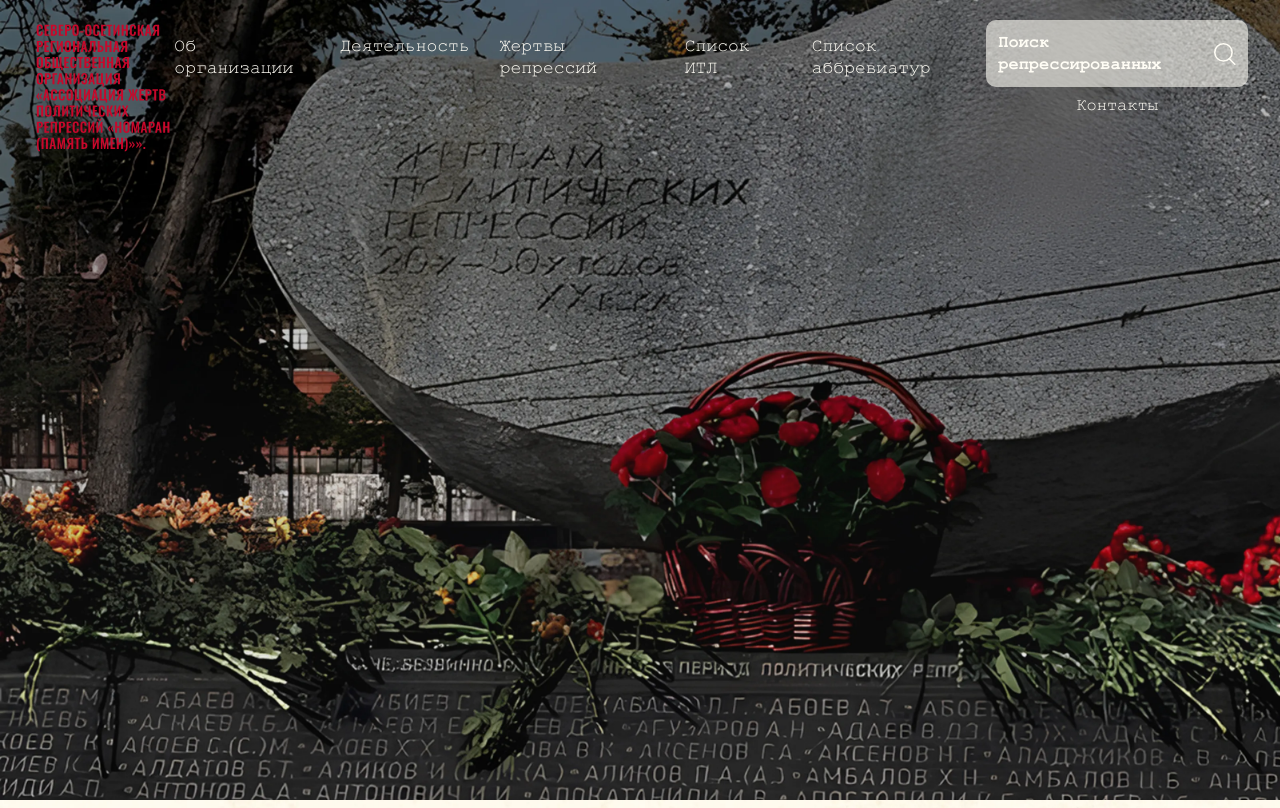
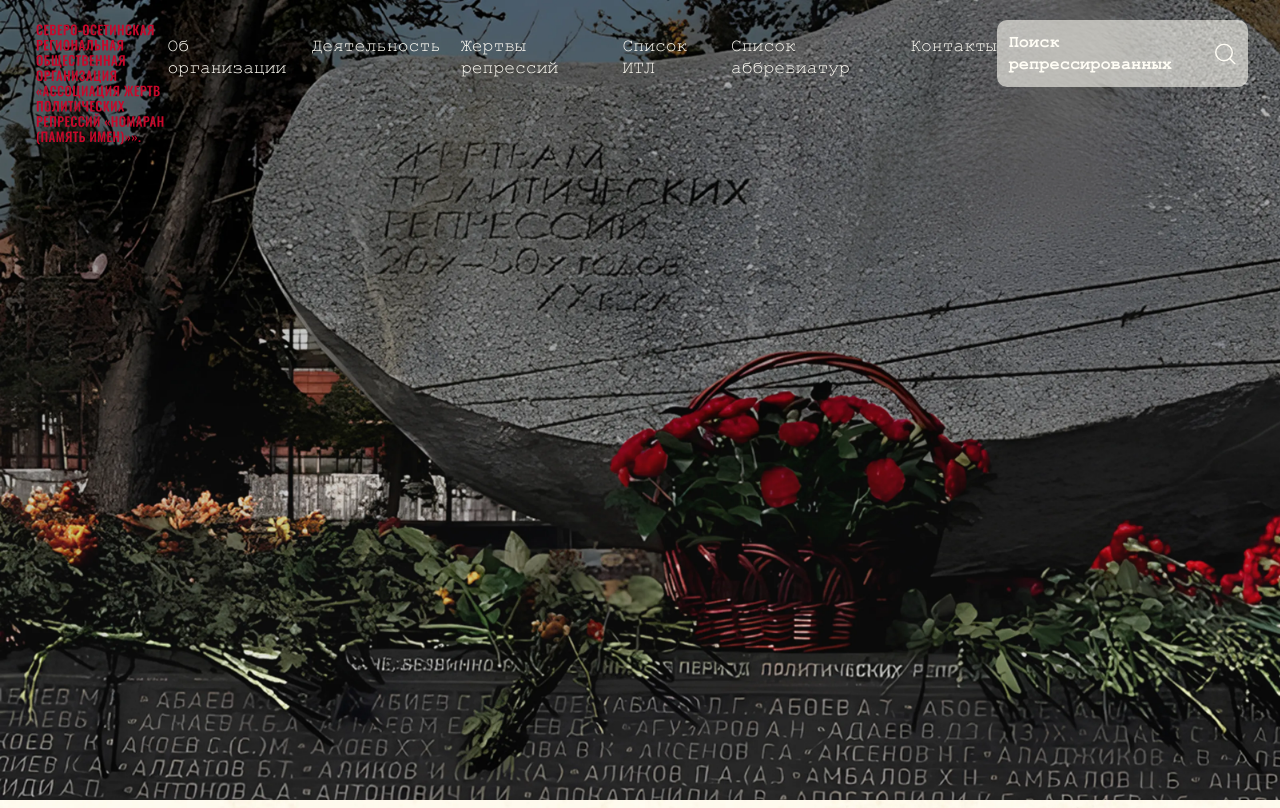
Before and after one commit to AmletixQ/nomaran, a Next.js app: page / in a window 1280 px wide. Built offline with nearby package versions, Linux system fonts and the light colour scheme.

Commit message:
fix: исправил отступы

```diff
--- a/src/app/abbreviations/page.tsx
+++ b/src/app/abbreviations/page.tsx
@@ -12,7 +12,7 @@ export const metadata: Metadata = pageMetadata({
 
 export default function page() {
   return (
-    <main className="flex flex-col gap-7.5 pt-6 pb-25 md:pt-8 2xl:mx-25 2xl:gap-15 2xl:pb-80">
+    <main className="flex flex-col gap-7.5 pt-[calc(var(--header-height)/3)] pb-25 2xl:mx-25 2xl:gap-15 2xl:pb-80">
       <h1 className="page-title">Список аббревиатур</h1>
       <ul className="flex flex-col gap-5 2xl:gap-6">
         {ABBREVIATIONS.map((abbr, i) => (
--- a/src/app/about/page.tsx
+++ b/src/app/about/page.tsx
@@ -23,7 +23,7 @@ export default function AboutPage() {
   return (
     <main
       className={cn(
-        "flex flex-col justify-center gap-7.5 pt-6 pb-25 md:gap-12.5 md:pb-35 lg:pb-45 2xl:mx-25 2xl:gap-30 2xl:pb-70",
+        "flex flex-col justify-center gap-7.5 pt-[calc(var(--header-height)/3)] pb-25 md:gap-12.5 md:pb-35 lg:pb-45 2xl:mx-25 2xl:gap-30 2xl:pb-70",
         "font-helvetica",
       )}
     >
--- a/src/app/activity/page.tsx
+++ b/src/app/activity/page.tsx
@@ -36,7 +36,7 @@ export default function ActivityPage() {
   return (
     <main
       className={cn(
-        "flex flex-col gap-6 pt-6 pb-25 md:pb-40 2xl:mx-25 2xl:pb-70",
+        "flex flex-col gap-6 pt-[calc(var(--header-height)/3)] pb-25 md:pb-40 2xl:mx-25 2xl:pb-70",
         "font-helvetica",
       )}
     >
--- a/src/app/contacts/page.tsx
+++ b/src/app/contacts/page.tsx
@@ -1,6 +1,6 @@
 export default function ContactsPage() {
   return (
-    <main className="min-h-screen lg:px-12 pt-8">
+    <main className="min-h-screen pt-[calc(var(--header-height)/3)] font-helvetica lg:px-12">
       <h1 className="text-xl lg:text-4xl font-bold">Контакты</h1>
       <div className="flex flex-wrap items-center gap-1">
         <p>Телефон:</p>
--- a/src/app/itls/page.tsx
+++ b/src/app/itls/page.tsx
@@ -13,7 +13,7 @@ export const metadata: Metadata = pageMetadata({
 
 export default function page() {
   return (
-    <main className="flex flex-col gap-7.5 pt-6 pb-25 md:pt-8 2xl:mx-25 2xl:gap-15 2xl:pb-80">
+    <main className="flex flex-col gap-7.5 pt-[calc(var(--header-height)/3)] pb-25 2xl:mx-25 2xl:gap-15 2xl:pb-80">
       <h1 className="page-title">Список ИТЛ</h1>
       <ul className="flex flex-col gap-5">
         {ITLS.map((itl, i) => (
--- a/src/app/victim/[id]/page.tsx
+++ b/src/app/victim/[id]/page.tsx
@@ -67,7 +67,7 @@ export default async function VictimProfile({
   if (!victim) notFound();
 
   return (
-    <main className="min-h-[calc(100dvh-var(--header-height))] pt-6 md:pt-8 2xl:mx-30">
+    <main className="min-h-[calc(100dvh-var(--header-height))] pt-[calc(var(--header-height)/3)] 2xl:mx-30">
       <JsonLd
         data={{
           "@context": "https://schema.org",
--- a/src/app/victims/page.tsx
+++ b/src/app/victims/page.tsx
@@ -24,7 +24,7 @@ export const metadata: Metadata = pageMetadata({
 export default function VictimsPage() {
   const totalCount = "11 104"
   return (
-    <main className="flex flex-col gap-10 pt-6 pb-25 md:pt-8 2xl:mx-25 2xl:pb-70">
+    <main className="flex flex-col gap-10 pt-[calc(var(--header-height)/3)] pb-25 2xl:mx-25 2xl:pb-70">
       <section>
         <h1 className="page-title text-center uppercase">
           Три массовые категории...
--- a/src/components/Header.tsx
+++ b/src/components/Header.tsx
@@ -19,7 +19,7 @@ export default function Header() {
     <header
       className={cn(
         "relative z-10 flex h-(--header-height) w-full items-start justify-between",
-        "box-border pt-3 mb-2 lg:pt-5 2xl:pt-10",
+        "mb-2 box-border pt-3 lg:pt-5 2xl:pt-10",
         isHeroPage ? "text-white" : "text-black",
       )}
     >
@@ -27,28 +27,15 @@ export default function Header() {
         <Logo />
       </Link>
 
-      <nav className="hidden h-fit gap-7.5 pt-4 text-[18px] xl:flex">
+      <nav className="hidden h-fit gap-5 pt-4 text-[18px] xl:flex">
         {links.map((link, i) => (
           <Anchor {...link} key={i} />
         ))}
       </nav>
-      <div className="flex flex-col items-center gap-2">
-        <SearchAnchorButton
-          pathname={pathname}
-          className="hidden lg:text-[17px] xl:flex"
-        />
-        {isHeroPage && !isSearchPage && (
-          <Link
-            href="/contacts"
-            className={cn(
-              "lg:text-[17px]",
-              "hidden xl:flex",
-            )}
-          >
-            Контакты
-          </Link>
-        )}
-      </div>
+      <SearchAnchorButton
+        pathname={pathname}
+        className="hidden lg:text-[17px] xl:flex"
+      />
 
       <BurgerMenu />
     </header>
--- a/src/components/Links.tsx
+++ b/src/components/Links.tsx
@@ -12,14 +12,7 @@ export default function Links({
 }) {
   return (
     <nav className={cn("flex flex-col items-center gap-4")}>
-      {[
-        ...links,
-        {
-          title: "Контакты",
-          href: "/contacts",
-          className: "text-[20px] xl:hidden",
-        },
-      ].map((link, i) => (
+      {links.map((link, i) => (
         <Anchor
           {...link}
           key={i}
--- a/src/constants/links.ts
+++ b/src/constants/links.ts
@@ -4,4 +4,5 @@ export const links = [
   { title: "Жертвы репрессий", href: "/victims" },
   { title: "Список ИТЛ", href: "/itls" },
   { title: "Список аббревиатур", href: "/abbreviations" },
+  { title: "Контакты", href: "/contacts" },
 ] as { title: string; href: string; className?: string }[];
```
